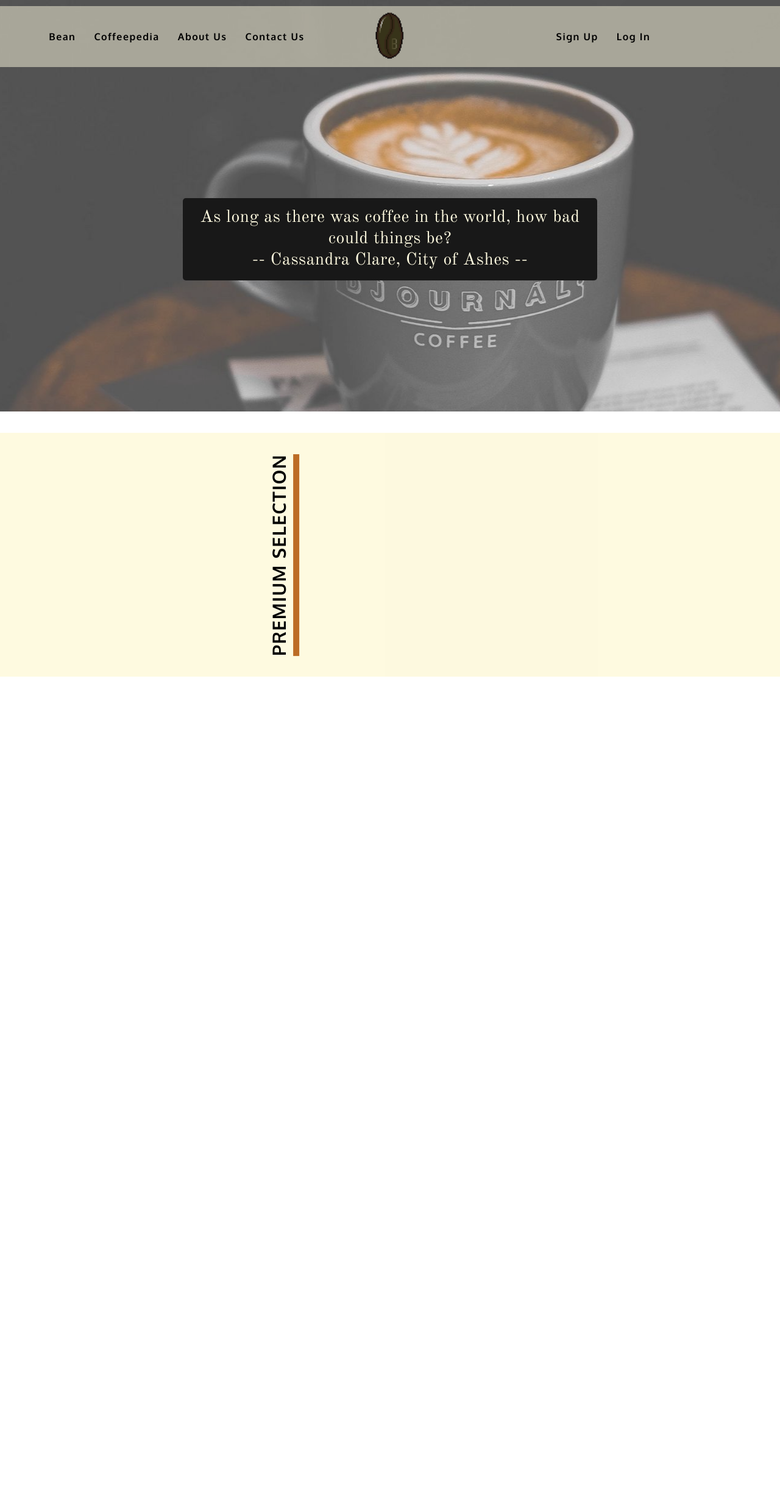
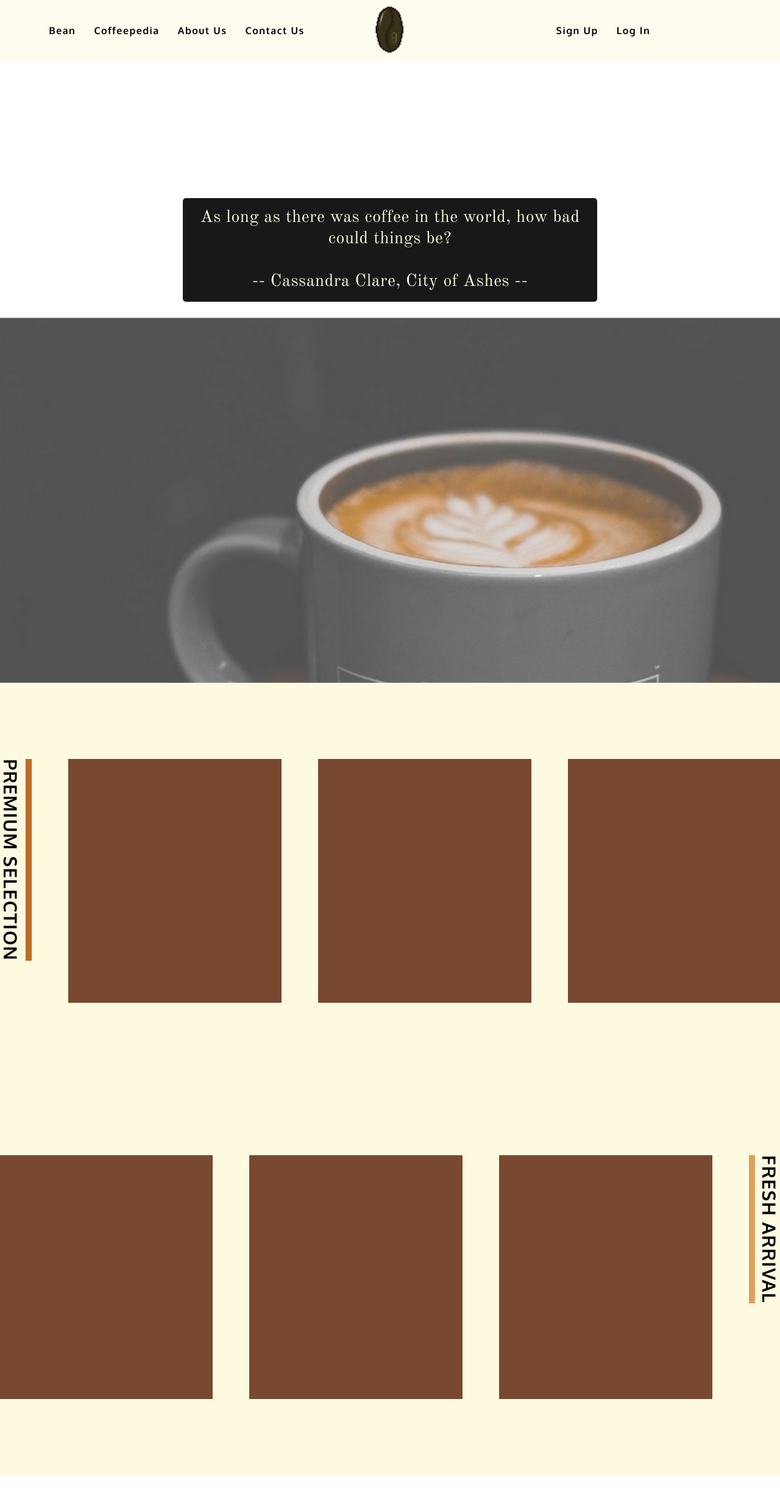
Before and after one commit to NightfuryEquinn/Bean-Bros-Wholesaler, a PHP site: page /home.html in a window 1280 px wide. Shown: the top 2459 px of the page at 61% size. Run offline with PHP 8.4, Linux system fonts and the light colour scheme.

Commit message:
Homepage 50%

```diff
--- a/css/home.css
+++ b/css/home.css
@@ -37,7 +37,7 @@ h6 {
 
 /* Sticky Navigation Bar */
 .nav-bar {
-  top: 10px;
+  top: 0;
   left: 0;
   right: 0;
   height: 100px;
@@ -110,6 +110,15 @@ h6 {
   position: relative;
   height: 100vh;
   transform-style: preserve-3d;
+  z-index: 5;
+}
+
+.homepage-parallax-group:nth-child(2) {
+  margin-top: 2430px;
+  position: relative;
+  height: 100vh;
+  transform-style: preserve-3d;
+  z-index: 4;
 }
 
 .homepage-parallax-back {
@@ -117,8 +126,8 @@ h6 {
   right: 0;
   bottom: 0;
   left: 0;
-  position: absolute;
-  transform: translateX(-850px) translateY(-100px) translateZ(-3px) scale(4);
+  position: relative;
+  transform: translateX(-850px) translateY(-200px) translateZ(-2.5px) scale(4.5);
 }
 
 .hpb-image-container {
@@ -161,7 +170,7 @@ h6 {
 
 /* Recommendation Container */
 .recommendation-container {
-  margin-top: 250px;
+  margin-top: 625px;
   height: auto;
   width: auto;
   background-color: #fefae0;
@@ -172,7 +181,7 @@ h6 {
   align-items: center;
 }
 
-.premium-selection-container {
+.premium-selection-container, .fresh-arrival-container {
   height: auto;
   width: auto;
   display: flex;
@@ -182,22 +191,153 @@ h6 {
   align-items: center;
 }
 
-.ps-text-container {
-  height: auto;
+.ps-text-container, .fa-text-container {
+  margin: 125px 30px;
+  height: 400px;
   width: auto;
 }
 
 .ps-text-container h2 {
-  padding-bottom: 5px;
+  padding-right: 5px;
   font-size: 30px;
   letter-spacing: 1.5px;
   text-transform: uppercase;
-  transform: rotate(-90deg);
+  writing-mode: vertical-lr;
+  text-orientation: sideways;
+  border-right: 10px solid #bc6c25;
+}
+
+.fa-text-container h2 {
+  padding-left: 5px;
+  font-size: 30px;
+  letter-spacing: 1.5px;
+  text-transform: uppercase;
+  writing-mode: vertical-lr;
+  text-orientation: sideways;
+  border-left: 10px solid #DDA15E;
+}
+
+.ps-beans-container, .fa-beans-container {
+  height: auto;
+  width: auto;
+  display: flex;
+  flex-direction: row;
+  align-content: center;
+  justify-content: center;
+  align-items: center;
+}
+
+.ps-beans, .fa-beans {
+  margin: 125px 30px;
+  height: 400px;
+  width: 350px;
+  background-color: #784830;
+  transition-duration: 0.25s;
+  transition-timing-function: ease-in;
+}
+
+.ps-beans p, .fa-beans p {
+  height: 400px;
+  width: 350px;
+  color: #fefae0;
+  font-size: 30px;
+  text-align: center;
+  letter-spacing: 1px;
+  display: none;
+  justify-content: center;
+  align-items: center;
+}
+
+.ps-beans:hover, .fa-beans:hover {
+  background-color: #18181880;
+}
+
+.ps-beans:hover p, .fa-beans:hover p {
+  display: flex;
+}
+
+/* Membership Container */
+.membership-container {
+  margin-top: 625px;
+  height: auto;
+  width: auto;
+  background-color: #fefae0;
+  display: flex;
+  flex-direction: column;
+  align-content: center;
+  justify-content: center;
+  align-items: center;
+}
+
+.membership-text-container {
+  margin: 125px 30px;
+  height: auto;
+  width: 600px;
+  border-top: 10px solid #784830;
   border-bottom: 10px solid #bc6c25;
 }
 
-.ps-beans-container {
-  height: 400px;
+.membership-text-container h2 {
+  padding: 10px 0;
+  font-size: 30px;
+  letter-spacing: 1.5px;
+  text-transform: uppercase;
+  text-align: center;
+}
+
+.membership-selection-container {
+  height: auto;
+  width: auto;
+  display: flex;
+  flex-direction: row;
+  align-content: center;
+  justify-content: center;
+  align-items: center;
+}
+
+.silver-member, .gold-member, .platinum-member {
+  margin: 0 30px 125px 30px;
+  height: 700px;
   width: 350px;
-  background-color: #fefae080;
+  color: #fefae0;
+  background-color: #784830;
+  display: flex;
+  flex-direction: column;
+  align-content: center;
+  justify-content: center;
+  align-items: center;
 }
+
+.symbol-icon {
+  padding: 50px;
+  height: 100px;
+  width: 100px;
+  color: #bc6c25;
+  background-color: #fefae0;
+  display: flex;
+  align-content: center;
+  justify-content: center;
+  align-items: center;
+  transform: rotate(0);
+  transition-duration: 0.25s;
+  transition-timing-function: ease-in;
+}
+
+.symbol-icon i {
+  transform: rotate(0);
+  transition-delay: 0.25s;
+  transition-duration: 0.25s;
+  transition-timing-function: ease-in;
+}
+
+.silver-member:hover .symbol-icon, .gold-member:hover .symbol-icon, .platinum-member:hover .symbol-icon {
+  transform: rotate(45deg);
+}
+
+.silver-member:hover .symbol-icon i, .gold-member:hover .symbol-icon i, .platinum-member:hover .symbol-icon i {
+  transform: rotate(-45deg);
+}
+
+.silver-description, .gold-description, .platinum-description {
+
+}
--- a/home.html
+++ b/home.html
@@ -56,6 +56,8 @@
 
         <!--Homepage Parallax-->
         <div class="homepage">
+
+            <!--Homepage First Parallax-->
             <div class="homepage-parallax-group">
                 <div class="homepage-parallax-back">
                     <!--Homepage Parallax Background-->
@@ -66,7 +68,7 @@
                 <div class="homepage-parallax-base">
                     <!--Homepage Parallax Quote-->
                     <div class="quote-container">
-                        <p>As long as there was coffee in the world, how bad could things be?<br>-- Cassandra Clare, City of Ashes --</p>
+                        <p>As long as there was coffee in the world, how bad could things be?<br><br>-- Cassandra Clare, City of Ashes --</p>
                     </div>
                     <!--Recommendation Container-->
                     <div class="recommendation-container">
@@ -77,21 +79,83 @@
                             <div class="ps-beans-container">
                                 <div class="ps-beans">
 
+                                    <p>Bean One</p>
                                 </div>
                                 <div class="ps-beans">
 
+                                    <p>Bean Two</p>
                                 </div>
                                 <div class="ps-beans">
 
+                                    <p>Bean Three</p>
                                 </div>
                             </div>
                         </div>
                         <div class="fresh-arrival-container">
                             <div class="fa-beans-container">
+                                <div class="fa-beans">
 
+                                    <p>Bean One</p>
+                                </div>
+                                <div class="fa-beans">
+
+                                    <p>Bean Two</p>
+                                </div>
+                                <div class="fa-beans">
+
+                                    <p>Bean Three</p>
+                                </div>
                             </div>
                             <div class="fa-text-container">
+                                <h2>Fresh Arrival</h2>
+                            </div>
+                        </div>
+                    </div>
+                </div>
+            </div>
 
+            <!--Homepage Second Parallax-->
+            <div class="homepage-parallax-group">
+                <div class="homepage-parallax-back">
+                    <!--Homepage Parallax Background-->
+                    <div class="hpb-image-container">
+                        <img src="img/book_tulips_coffee_117577_1920x1080.jpg">
+                    </div>
+                </div>
+                <div class="homepage-parallax-base">
+                    <!--Homepage Parallax Quote-->
+                    <div class="quote-container">
+                        <p>Want to know more about coffee and coffee beans?<br><br>-- Discover our blogs --</p>
+                    </div>
+                    <!--Membership Container-->
+                    <div class="membership-container">
+                        <div class="membership-text-container">
+                            <h2>Membership</h2>
+                        </div>
+                        <div class="membership-selection-container">
+                            <div class="silver-member">
+                                <div class="symbol-icon">
+                                    <i class="fas fa-chess-pawn fa-3x"></i>
+                                </div>
+                                <div class="silver-description">
+
+                                </div>
+                            </div>
+                            <div class="gold-member">
+                                <div class="symbol-icon">
+                                    <i class="fas fa-chess-rook fa-3x"></i>
+                                </div>
+                                <div class="gold-description">
+
+                                </div>
+                            </div>
+                            <div class="platinum-member">
+                                <div class="symbol-icon">
+                                    <i class="fas fa-chess-king fa-3x"></i>
+                                </div>
+                                <div class="platinum-description">
+
+                                </div>
                             </div>
                         </div>
                     </div>
```
Also changed, not shown: img/book_tulips_coffee_117577_1920x1080.jpg (added), img/book_tulips_coffee_117577_3485x2614.jpg (deleted).
